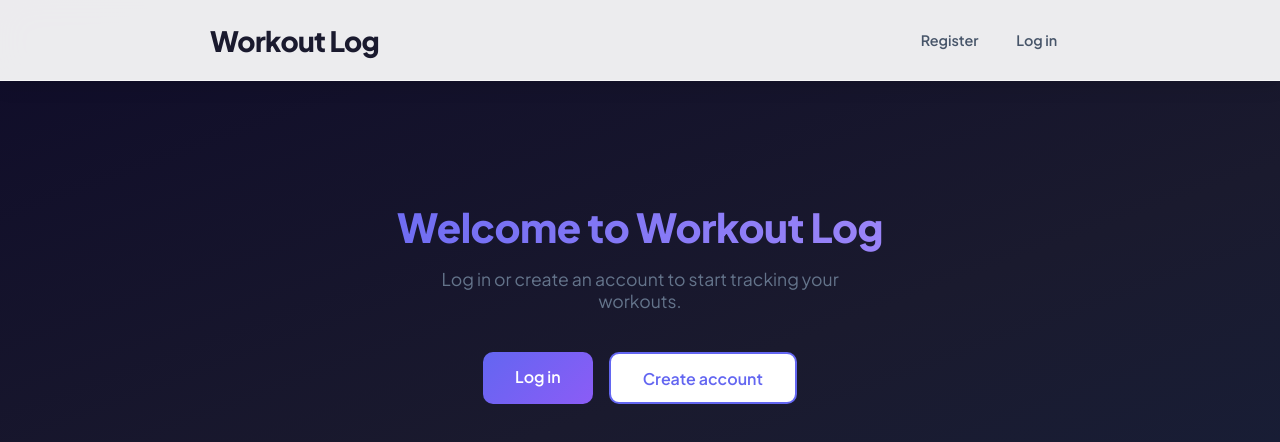
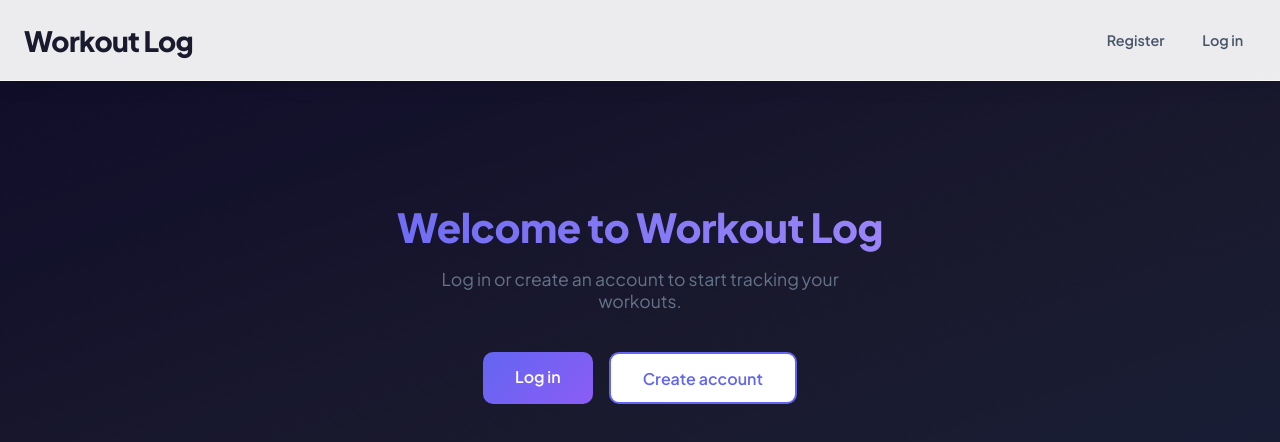
Before and after one commit to davidfjellstrom/Workout-log-, a React (Vite) app in the folder frontend/: page / in a window 1280 px wide. Shown: the top 442 px of the page. Built offline with nearby package versions, Linux system fonts and the light colour scheme; no server answers.

Commit message:
Align header logo to left edge by removing max-width constraint
Co-Authored-By: Claude Sonnet 4.6 <noreply@anthropic.com>

```diff
--- a/frontend/src/components/Header.css
+++ b/frontend/src/components/Header.css
@@ -12,8 +12,6 @@
 }
 
 .header-container {
-  max-width: 860px;
-  margin: 0 auto;
   display: flex;
   align-items: center;
   justify-content: space-between;
```
